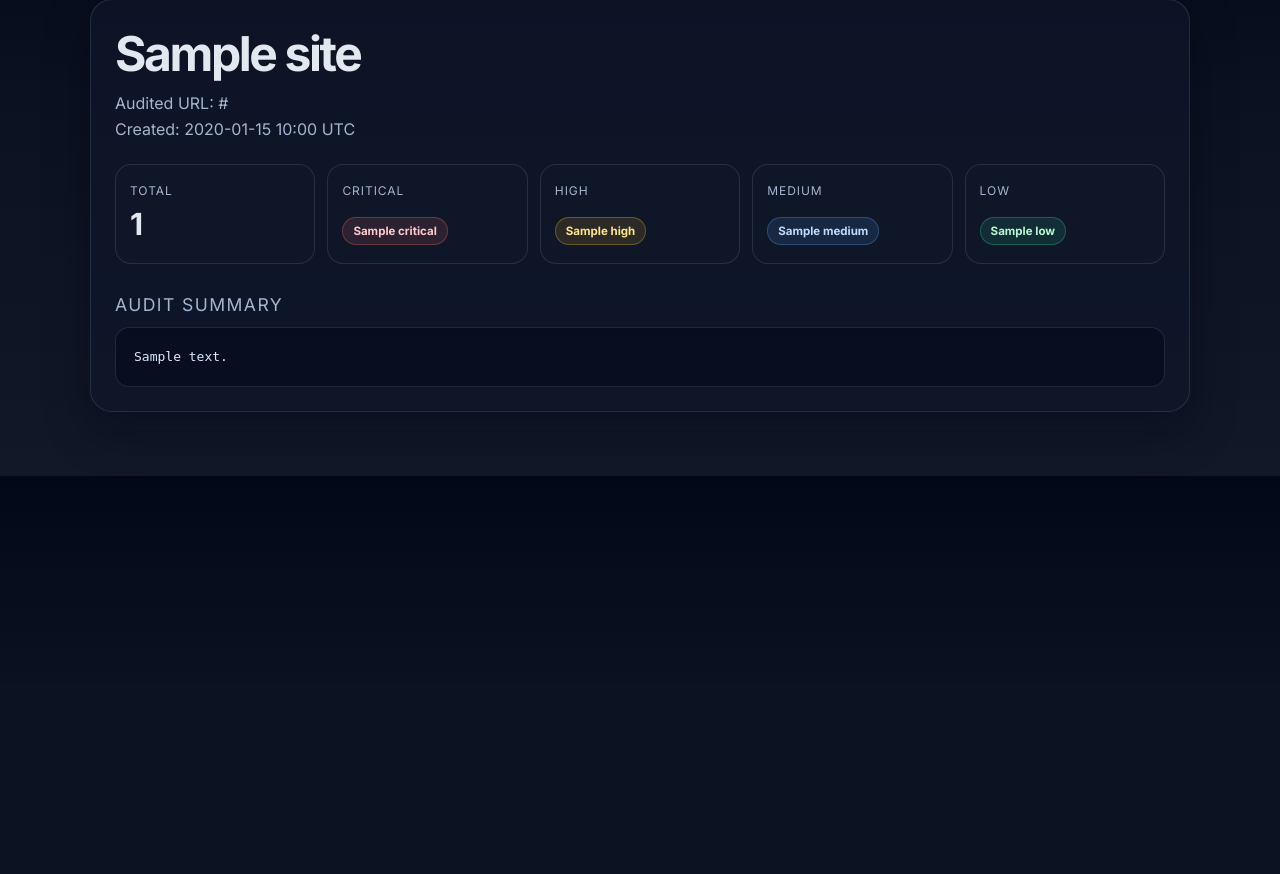
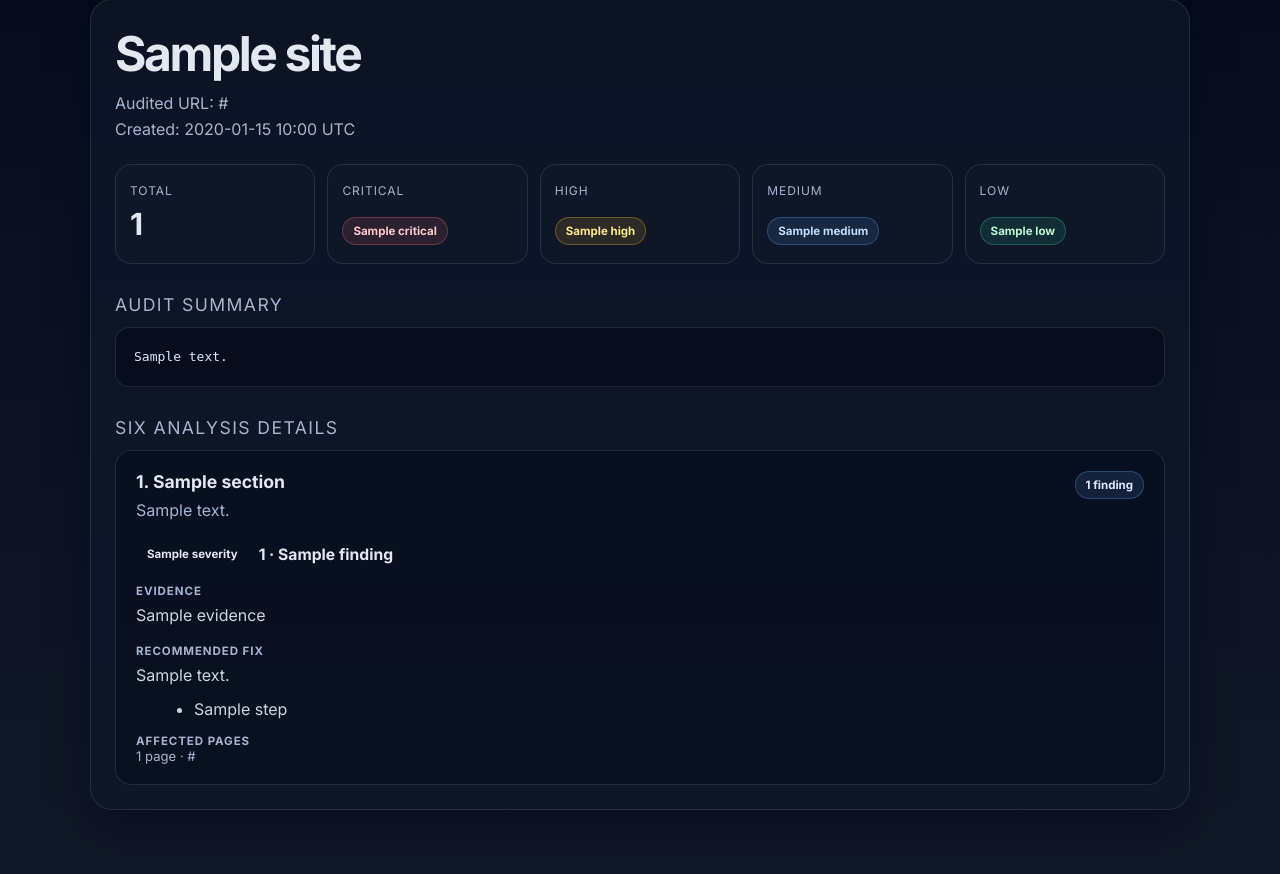
Before and after one commit to SomeswararaoTellakula/Adobe, a Flask app: template brand-ai-readiness-audit/templates/audit_detail.html in a window 1280 px wide. Shown: the part 115-989 px from the top of the page. Before the commit the page ends 527 px from the top, so only its background shows below. Run offline with Flask 3, Linux system fonts and the light colour scheme; the template is opened without the code that fills it: most values are stand-ins (such as "Sample title", 1, 10 or a date in 2020).

Commit message:
Show all six audit analysis details

```diff
--- a/brand-ai-readiness-audit/app.py
+++ b/brand-ai-readiness-audit/app.py
@@ -33,9 +33,31 @@ DEFAULT_DEMO_USER = {
     "name": "Demo User",
 }
 
+ANALYSIS_DIMENSIONS = (
+    ("access", "Access", "Can crawlers and AI agents reach the site?", "discoverability.access"),
+    ("extractability", "Extractability", "Can machines read the content that visitors see?", "discoverability.extractability"),
+    ("semantics", "Semantics", "Are the brand and its facts structured clearly?", "discoverability.semantics"),
+    ("answerability", "Answerability", "Can assistants quote useful, self-contained answers?", "discoverability.answerability"),
+    ("trust", "Freshness & corroboration", "Is the information current, attributable, and corroborated?", "discoverability.trust"),
+    ("engagement", "Engagement", "Can referred visitors understand and continue?", "engagement.landing"),
+)
+
 
 def create_server(host="127.0.0.1", port=8000):
     return make_server(host, port, app)
+
+
+def build_analysis_sections(report):
+    findings = report.get("findings", [])
+    return [
+        {
+            "key": key,
+            "label": label,
+            "description": description,
+            "findings": [finding for finding in findings if finding.get("dimension") == dimension],
+        }
+        for key, label, description, dimension in ANALYSIS_DIMENSIONS
+    ]
 
 
 def ensure_demo_user():
@@ -361,7 +383,8 @@ def audit_detail(audit_id: str):
             return redirect(url_for("dashboard"))
     report_path = Path(audit.get("report_path", ROOT / "audit-output"))
     report = read_report(str(report_path)) if report_path.exists() else {"summary_text": "No readable report was found."}
-    return render_template("audit_detail.html", user=user, audit=audit, report=report)
+    analysis_sections = build_analysis_sections(report)
+    return render_template("audit_detail.html", user=user, audit=audit, report=report, analysis_sections=analysis_sections)
 
 
 @app.route("/health")
--- a/brand-ai-readiness-audit/templates/audit_detail.html
+++ b/brand-ai-readiness-audit/templates/audit_detail.html
@@ -103,6 +103,26 @@
     .chip.medium { background: rgba(96,165,250,0.12); color: #bfdbfe; border-color: rgba(96,165,250,0.3); }
     .chip.low { background: rgba(52,211,153,0.12); color: #bbf7d0; border-color: rgba(52,211,153,0.3); }
     .chip.info { background: rgba(96,165,250,0.12); color: #dbeafe; border-color: rgba(96,165,250,0.3); }
+    .analysis-list { display: grid; gap: 16px; }
+    .analysis-section {
+      background: rgba(2, 6, 23, 0.34);
+      border: 1px solid var(--border);
+      border-radius: 16px;
+      padding: 20px;
+    }
+    .analysis-heading { display: flex; justify-content: space-between; gap: 16px; align-items: flex-start; }
+    .analysis-heading h3 { margin: 0 0 6px; font-size: 1.1rem; }
+    .analysis-heading p { margin: 0; color: var(--muted); line-height: 1.5; }
+    .finding-list { display: grid; gap: 12px; margin-top: 18px; }
+    .finding { border-top: 1px solid var(--border); padding-top: 16px; }
+    .finding:first-child { border-top: 0; padding-top: 0; }
+    .finding-title { display: flex; align-items: center; gap: 10px; flex-wrap: wrap; }
+    .finding-title strong { font-size: 0.98rem; }
+    .finding p { margin: 9px 0 0; color: #cbd5e1; line-height: 1.6; }
+    .finding-label { color: var(--muted); font-size: 0.72rem; text-transform: uppercase; letter-spacing: 0.08em; font-weight: 700; }
+    .finding ul { margin: 8px 0 0 18px; color: #cbd5e1; line-height: 1.6; }
+    .empty-analysis { margin: 16px 0 0; color: var(--muted); }
+    .affected { margin-top: 10px; color: var(--muted); font-size: 0.82rem; overflow-wrap: anywhere; }
     @media (max-width: 760px) {
       .summary-grid { grid-template-columns: repeat(2, minmax(0,1fr)); }
     }
@@ -132,6 +152,34 @@
 
       <div class="section-title">Audit summary</div>
       <pre>{{ report.summary_text or 'No summary available.' }}</pre>
+
+      <div class="section-title">Six analysis details</div>
+      <div class="analysis-list">
+        {% for section in analysis_sections %}
+        <section class="analysis-section" id="analysis-{{ section.key }}">
+          <div class="analysis-heading">
+            <div>
+              <h3>{{ loop.index }}. {{ section.label }}</h3>
+              <p>{{ section.description }}</p>
+            </div>
+            <span class="chip info">{{ section.findings|length }} finding{{ '' if section.findings|length == 1 else 's' }}</span>
+          </div>
+          {% if section.findings %}
+          <div class="finding-list">
+            {% for finding in section.findings %}
+            <article class="finding">
+              <div class="finding-title"><span class="chip {{ finding.severity }}">{{ finding.severity }}</span><strong>{{ finding.id }} · {{ finding.title }}</strong></div>
+              <p><span class="finding-label">Evidence</span><br>{{ finding.evidence }}</p>
+              <p><span class="finding-label">Recommended fix</span><br>{{ finding.suggested_action.summary }}</p>
+              {% if finding.suggested_action.steps %}<ul>{% for step in finding.suggested_action.steps %}<li>{{ step }}</li>{% endfor %}</ul>{% endif %}
+              {% if finding.affected_urls %}<div class="affected"><span class="finding-label">Affected pages</span><br>{{ finding.affected_count }} page{{ '' if finding.affected_count == 1 else 's' }} · {{ finding.affected_urls|join(', ') }}</div>{% endif %}
+            </article>
+            {% endfor %}
+          </div>
+          {% else %}<p class="empty-analysis">No findings recorded for this analysis area.</p>{% endif %}
+        </section>
+        {% endfor %}
+      </div>
     </section>
   </div>
 </body>
```
